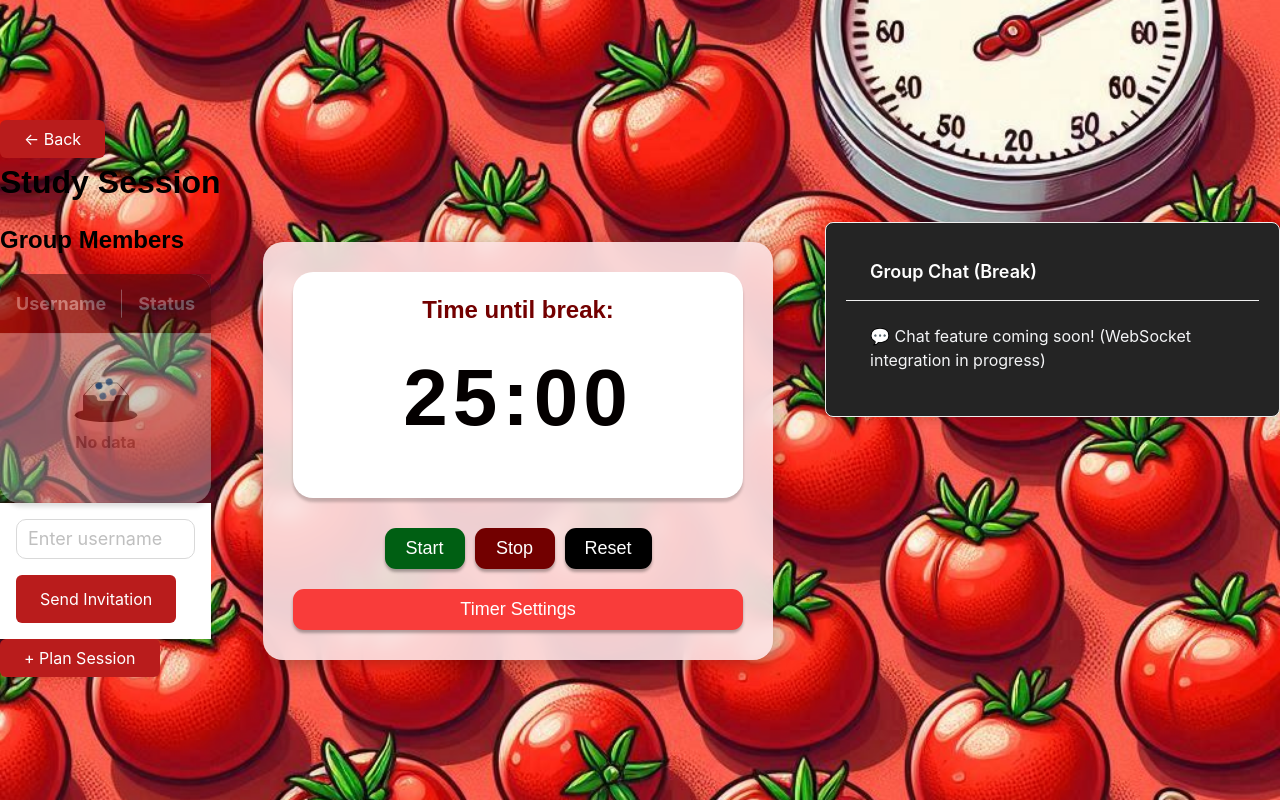
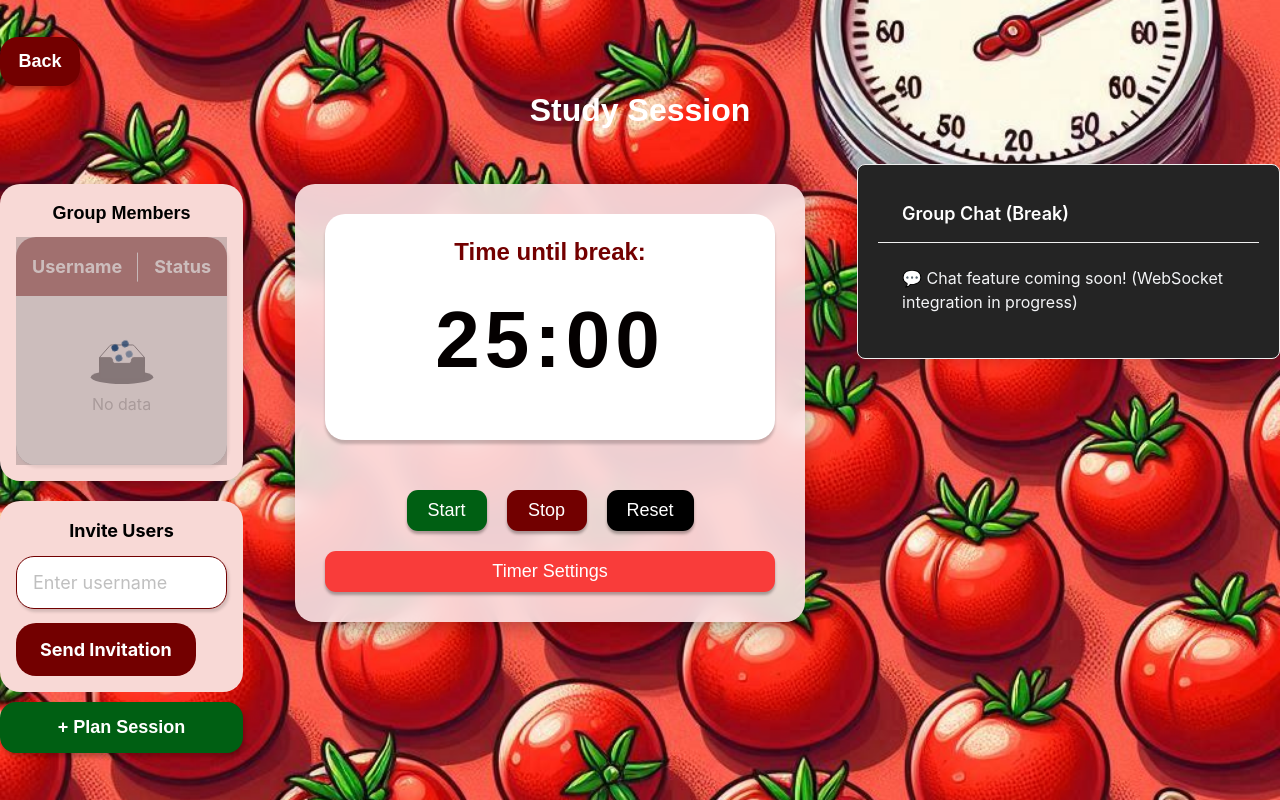
Before and after one commit to luciocanepa/SOPRA_group11_client, a Next.js app: page /groups/1 in a window 1280 px wide. Built offline with nearby package versions, Linux system fonts and the light colour scheme; a web font is replaced by a local one; what @ant-design/nextjs-registry would draw is missing.

Commit message:
Change UI of the Invite User Component and some pages.

```diff
--- a/app/components/GroupParticipants.tsx
+++ b/app/components/GroupParticipants.tsx
@@ -91,13 +91,14 @@ export function GroupParticipants({ groupId }: GroupParticipantsProps) {
   ];
 
   return (
-      <div className="">
+      <div className="group-members-container">
         <h2 className="group-members-title">Group Members</h2>
         <Table
             className="group-members-table"
             columns={columns}
             dataSource={participants}
             loading={loading}
+            rowKey="id"
             pagination={false}
         />
       </div>
--- a/app/components/InviteUser.tsx
+++ b/app/components/InviteUser.tsx
@@ -127,18 +127,20 @@ export function InviteUser({ groupId, isVisible, onInviteLocally }: InviteUserPr
             <Form
                 form={form}
                 name="invite-user-form"
-                size="large"
+                size="middle"
                 layout="vertical"
                 onFinish={handleInvite}
             >
+
+                <h3 className="invite-title">Invite Users</h3>
+
                 <Form.Item
                     name="username"
-                    label="Invite a User"
-                    rules={[{ required: false, message: "Please enter a username!" }]}>
+                    rules={[{ required: false }]}
+                >
                     <AutoComplete
-                        className="w-full"
+                        className="invite-input"
                         options={filteredOptions}
-                        popupClassName="autocomplete-popup"
                         onSearch={handleSearch}
                         onSelect={setUsername}
                         onChange={setUsername}
@@ -148,7 +150,7 @@ export function InviteUser({ groupId, isVisible, onInviteLocally }: InviteUserPr
                 </Form.Item>
 
                 <Button
-                    className="invite-user-button"
+                    className="invite-button"
                     onClick={handleInvite}
                     loading={loading}
                     disabled={!username}
@@ -159,13 +161,12 @@ export function InviteUser({ groupId, isVisible, onInviteLocally }: InviteUserPr
                 {inviteResults.length > 0 && (
                     <div className="invite-results">
                         <h4>Invitations Sent:</h4>
-
                         <div className="invite-results-table">
-                        {inviteResults.map((res, idx) => (
-                            <div key={idx} className="invite-result-row" id={res.status == "success" ? "success": "error"}>
-                                <p>{res.username}</p>
-                                <p>{res.message}</p>
-                            </div>
+                            {inviteResults.map((res, idx) => (
+                                <div key={idx} className={`result-row ${res.status}`}>
+                                    <span className="username">{res.username}</span>
+                                    <span className="message">{res.message}</span>
+                                </div>
                             ))}
                         </div>
                     </div>
--- a/app/groups/[gid]/page.tsx
+++ b/app/groups/[gid]/page.tsx
@@ -9,6 +9,8 @@ import useLocalStorage from "@/hooks/useLocalStorage";
 import { useApi } from "@/hooks/useApi";
 import { Group } from "@/types/group";
 import { InviteUser } from "@/components/InviteUser";
+// import "@/styles/pages/group_dashboard.css";
+import "@/styles/pages/login.css";
 
 export default function GroupPage() {
   const params = useParams();
@@ -52,12 +54,12 @@ export default function GroupPage() {
 
   return (
       <div className="main-container">
-        {/* Back button aligned with timer top */}
+        {/* Back button */}
         <Button
-            className="groupPage-button back-button"
+            className="groupPage-button login-button"
             onClick={() => router.push("/dashboard")}
         >
-          ← Back
+          Back
         </Button>
 
         {/* Title */}
@@ -65,22 +67,22 @@ export default function GroupPage() {
 
         {/* Main content */}
         <div className="main-content">
-          {/* Left column - Participants and buttons */}
+          {/* Participants */}
           <div className="left-column">
             <GroupParticipants groupId={groupId} />
 
-            {/* Buttons below participants but above chat */}
+            {/* Buttons */}
             <div className="button-container">
               <InviteUser groupId={groupId} isVisible={inviteModalOpen} />
               <Button
-                  className="groupPage-button"
+                  className="plan-session-button"
                   onClick={() => setCalendarModalOpen(true)}
               >
                 + Plan Session
               </Button>
               {isGroupOwner && (
                   <Button
-                      className="groupPage-button"
+                      className="manage-group-button"
                       onClick={() => router.push(`/edit/group/${groupId}`)}
                   >
                     ⚙️ Manage Group
@@ -89,12 +91,12 @@ export default function GroupPage() {
             </div>
           </div>
 
-          {/* Right column - Timer */}
+          {/* Timer */}
           <div className="timer-column">
             <PomodoroTimer onTimerStatusChange={handleTimerStatusChange} />
           </div>
 
-          {/* Chat section below everything */}
+          {/* Chat */}
           {!isRunning && (
               <div className="chat-section">
                 <Card title="Group Chat (Break)" className="groupPage-card">
@@ -104,7 +106,7 @@ export default function GroupPage() {
           )}
         </div>
 
-        {/* Calendar modal */}
+        {/* Calendar */}
         <Modal
             open={calendarModalOpen}
             title="Plan Study Session"
@@ -115,13 +117,13 @@ export default function GroupPage() {
           <p>📅 Google Calendar integration coming soon!</p>
         </Modal>
 
-        {/* Invite User Modal */}
+        {/* Invite User */}
         <Modal
             open={inviteModalOpen}
             title="Invite User"
             onCancel={() => {
               setInviteModalOpen(false);
-              setInviteFormKey(prev => prev + 1); // trigger reset
+              setInviteFormKey(prev => prev + 1);
             }}
             footer={null}
             className="groupPage-modal"
--- a/app/styles/globals.css
+++ b/app/styles/globals.css
@@ -274,6 +274,16 @@ li {
 
 }
 
+.group-title {
+  font-size: 32px;
+  font-weight: bold;
+  color: white;
+  margin: 0 0 30px 0;
+  text-align: center !important;
+  border: #720000 !important;
+  border-radius: 12px !important;
+}
+
 .groupPage-modal .ant-modal-content {
   background-color: var(--bg-secondary);
   color: var(--text-primary);
@@ -294,6 +304,56 @@ li {
   display: flex;
   gap: 2rem;
   align-items: flex-start;
+}
+
+.plan-session-button {
+  flex: 1;
+  padding: 14px 0;
+  border-radius: 16px !important;
+  border: none !important;
+  background-color: #005f13 !important;
+  color: white !important;
+  font-weight: bold !important;
+  font-size: 18px !important;
+  font-family: inherit !important;
+  cursor: pointer;
+  box-shadow: 2px 4px 4px rgba(0, 0, 0, 0.25) !important;
+  transition: all 0.2s !important;
+  text-align: center;
+  display: flex !important;
+  justify-content: center;
+  align-items: center;
+  height: 51px !important;
+  box-sizing: border-box;
+  text-decoration: none !important;
+  white-space: nowrap;
+  width: 100%;
+  margin-top: 5px;
+  margin-bottom: 10px;
+}
+
+.manage-group-button {
+  flex: 1;
+  padding: 14px 0;
+  border-radius: 16px !important;
+  border: none !important;
+  background-color: #000000 !important;
+  color: white !important;
+  font-weight: bold !important;
+  font-size: 18px !important;
+  font-family: inherit !important;
+  cursor: pointer;
+  box-shadow: 2px 4px 4px rgba(0, 0, 0, 0.25) !important;
+  transition: all 0.2s !important;
+  text-align: center;
+  display: flex !important;
+  justify-content: center;
+  align-items: center;
+  height: 51px !important;
+  box-sizing: border-box;
+  text-decoration: none !important;
+  white-space: nowrap;
+  width: 100%;
 }
 
 .timer-section {
--- a/app/styles/pages/inviteUser.css
+++ b/app/styles/pages/inviteUser.css
@@ -1,69 +1,119 @@
-.ant-modal-close {
-    max-width: 30px !important;
-    min-width: 30px !important;
-    max-height: 30px !important;
-    min-height: 30px !important;
-    background-color: rgb(178, 178, 178) !important;
-    color: black !important;
-    border-radius: 50% !important;
+.invite-container {
+    padding: 16px;
+    border-radius: 20px;
+    margin: 10px 0;
+    background-color: rgb(248, 217, 214) !important;
 }
 
-.ant-form-item-label {
-    display: none !important;
-    /* min-height: 0px !important;
-    height: 0px !important; */
+
+.invite-title {
+    color: #000 !important;
+    font-size: 18px !important;
+    font-weight: bold !important;
+    margin-bottom: 12px;
+    text-align: center;
 }
 
-.ant-modal-close:hover {
-    background-color: rgb(222, 40, 40) !important;
-    color: white !important;
+
+.invite-input .ant-select-selector {
+    width: 100%;
+    padding: 13px 16px !important;
+    border-radius: 18px !important;
+    border: 1px solid #720000 !important;
+    background: #fff !important;
+    box-shadow: 2px 3px 3px rgba(0,0,0,0.15);
+    font-size: 18px !important;
+    height: 53px !important;
+    color: #000 !important;
+    transition: all 0.2s !important;
 }
 
-.ant-select-selection-search-input {
-    height: fit-content !important;
-    font-size: 1rem !important;
+.invite-input .ant-select-selector:hover {
+    border-color: #720000 !important;
+}
+
+
+.invite-input .ant-select-focused .ant-select-selector {
+    border: 2px solid #720000 !important;
+    box-shadow: 0 0 0 3px rgba(115,0,0,0.2) !important;
+}
+
+
+.invite-button {
+    width: auto !important;
+    padding: 8px 24px !important;
+    height: 53px !important;
+    border-radius: 20px !important;
+    background: #730000 !important;
+    color: #fff !important;
+    border: none !important;
+    font-size: 18px !important;
+    font-weight: bold !important;
+    margin-top: 12px !important;
+    transition: transform  !important;
+}
+
+
+.invite-button:hover,
+.invite-button:focus {
+    background: #5a0000 !important;
+    transform: translateY(2px) !important;
+    outline: none !important;
+}
+
+.ant-select-dropdown .ant-select-item-option-content {
+    color: #000 !important;
 }
 
 .invite-results {
-    width: 100%;
-    color: black;
+    margin-top: 16px;
 }
 
 .invite-results h4 {
-    color: black;
+    font-size: 14px;
+    margin-bottom: 8px;
+    color: #333;
 }
 
-.invite-result-table {
-    width: 100%;
+.result-row {
     display: flex;
-    flex-direction: column;
-    gap: 1rem;
+    gap: 12px;
+    padding: 8px 12px;
+    border-radius: 6px;
+    font-size: 13px;
+    margin-bottom: 6px;
 }
 
-.invite-result-row {
-    width: 100%;
-    padding: 1rem;
-    margin-bottom: 1rem;
-
-    display: flex;
-    flex-direction: row;
-    justify-content: space-between;
-    align-items: flex-start;
+.result-row .username {
+    font-weight: 500;
+    min-width: 80px;
 }
 
-.invite-result-row p:first-child {
-    width: 20%;
-    font-weight: bold;
+.result-row.success {
+    background: rgba(76,175,80,0.1);
+    color: #2e7d32;
 }
 
-.invite-result-row p:last-child {
-    width: 70%;
+.result-row.error {
+    background: rgba(244,67,54,0.1);
+    color: #c62828;
 }
 
-#success {
-    background-color: rgb(163, 246, 163);
+
+/* Error message styling */
+.result-row .message {
+    color: #f5222d !important; /* Bright red for error messages */
+    font-weight: 500;
 }
 
-#error {
-    background-color: rgb(246, 163, 163);
+/* Username styling (black) */
+.result-row .username {
+    color: #000 !important; /* Force black color */
+    font-weight: 500;
+    min-width: 80px;
 }
+
+/* Success message styling */
+.result-row.success .message {
+    color: #52c41a !important; /* Green for success messages */
+}
--- a/app/styles/pages/participants.css
+++ b/app/styles/pages/participants.css
@@ -1,20 +1,34 @@
-/* groupParticipants.css */
+/* Container styling */
 .group-members-container {
-  background-color: rgb(255, 255, 255) !important; /* Semi-transparent white */
+  background-color: rgb(248, 217, 214) !important;
   border-radius: 20px;
-  padding: 24px;
-  box-shadow: 2px 4px 4px rgba(0, 0, 0, 0.25) !important;
+  padding: 16px;
+  box-shadow: 0 6px 12px rgba(0, 0, 0, 0.15);
+  margin-bottom: 20px;
+  margin-top: 20px;
 }
 
+/* Title styling */
+.group-members-title {
+  color: #000000;
+  font-size: 18px;
+  font-weight: bold !important;
+  margin-bottom: 10px;
+  text-align: center;
+}
+
+
+
+/* Table styling */
 .group-members-table .ant-table {
   background: transparent !important;
 }
 
 .group-members-table .ant-table-container {
   background: white !important;
+  border-radius: 20px !important;
   overflow: hidden;
-  border-radius: 20px !important;
-  box-shadow: 2px 4px 4px rgba(0, 0, 0, 0.25) !important;
+  box-shadow: 2px 3px 3px rgba(0, 0, 0, 0.15);
 }
 
 .group-members-table .ant-table-thead > tr > th {
@@ -22,13 +36,14 @@
   color: white !important;
   font-weight: bold !important;
   font-size: 18px !important;
+  border-bottom: none !important;
 }
 
 .group-members-table .ant-table-tbody > tr > td {
-  background: #ffffff !important;
-  color: #000000;
-  font-weight: bold !important;
-  font-size: 18px !important;
+  background: white !important;
+  color: #000000 !important;
+  font-size: 16px !important;
+  border-bottom: 1px solid #f0f0f0 !important;
 }
 
 /* Status tags */
@@ -40,7 +55,6 @@
   color: white !important;
 }
 
-/* Status colors */
 .status-online {
   background-color: #52c41a !important;
 }
@@ -50,3 +64,8 @@
 .status-offline {
   background-color: #bfbfbf !important;
 }
+
+/* Hover effects */
+.group-members-table .ant-table-tbody > tr:hover > td {
+  background-color: rgba(251, 227, 228, 0.3) !important;
+}
```
